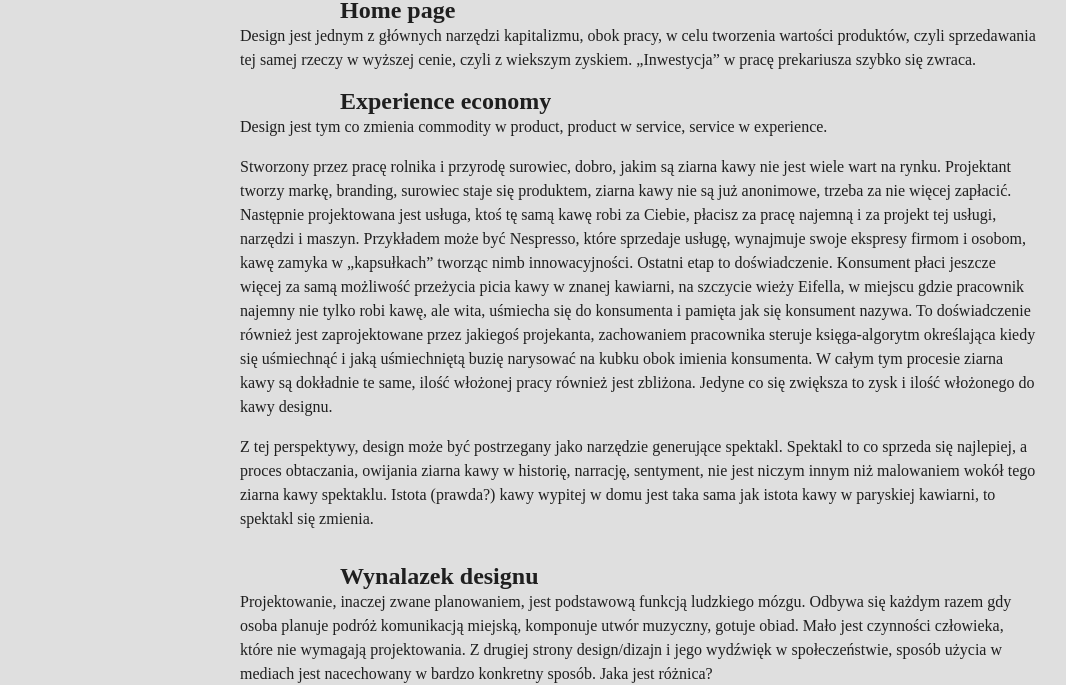
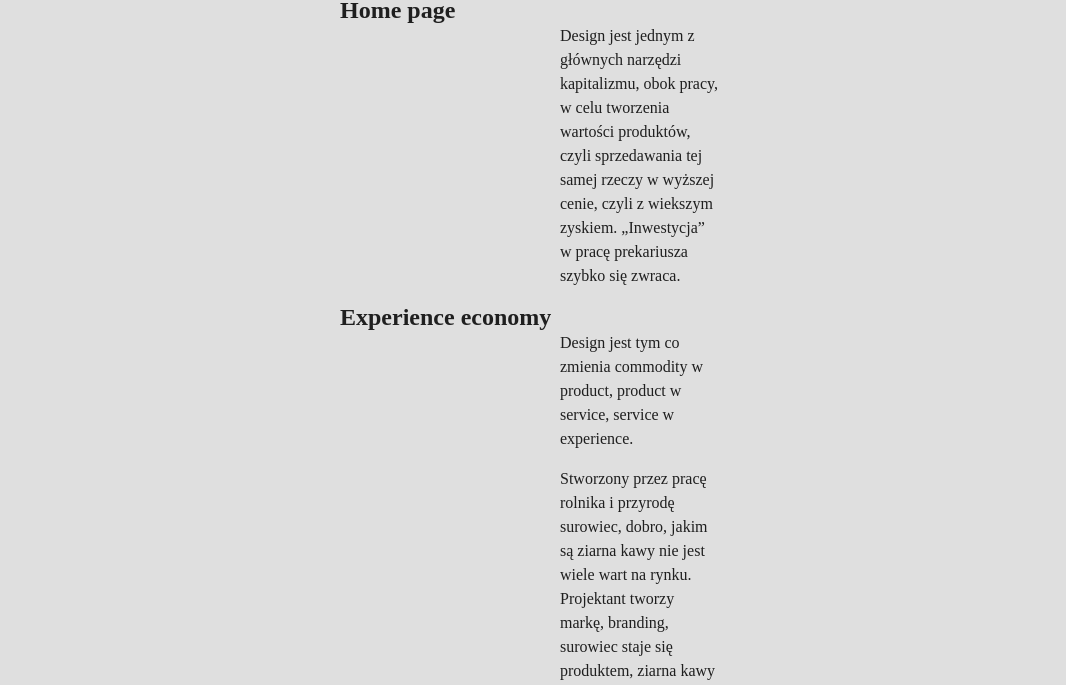
Before and after one commit to MeosR/antykapitalizm, a plain HTML site: page index.html in a window 1280 px wide. Shown: the part 126-811 px from the top of the page, without its empty margins (0-1066 px from the left). Drawn offline with Linux system fonts and the light colour scheme.

Commit message:
Update style.css

```diff
--- a/style.css
+++ b/style.css
@@ -6,7 +6,7 @@ p {
    margin:0 auto;
    font-size: 1em;
    overflow: hidden;
-   max-width: 50em;
+   max-width: 10em;
    color: rgb(31, 31, 31);
    padding-bottom: 1em;
    line-height: 1.5;
```
